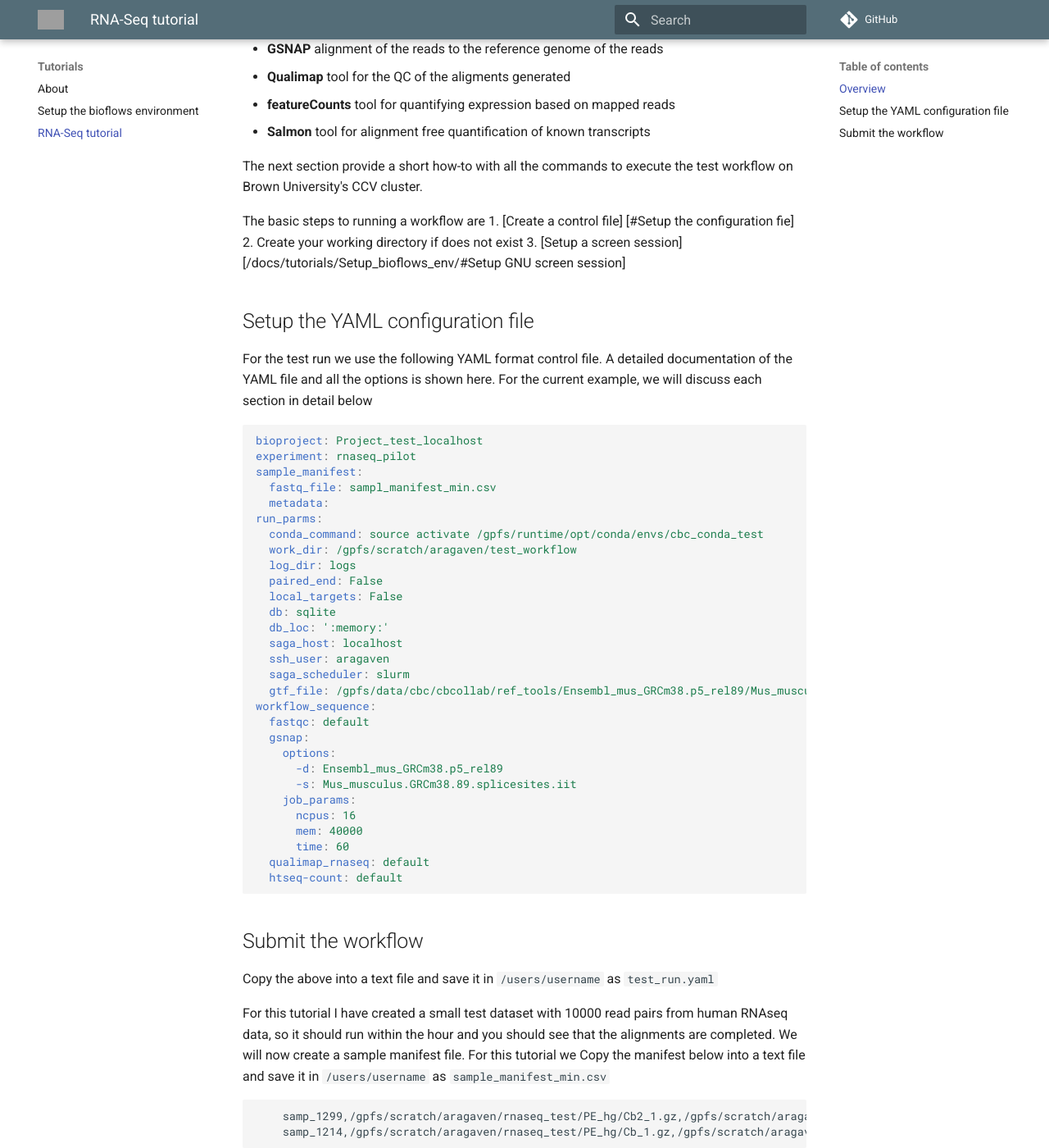
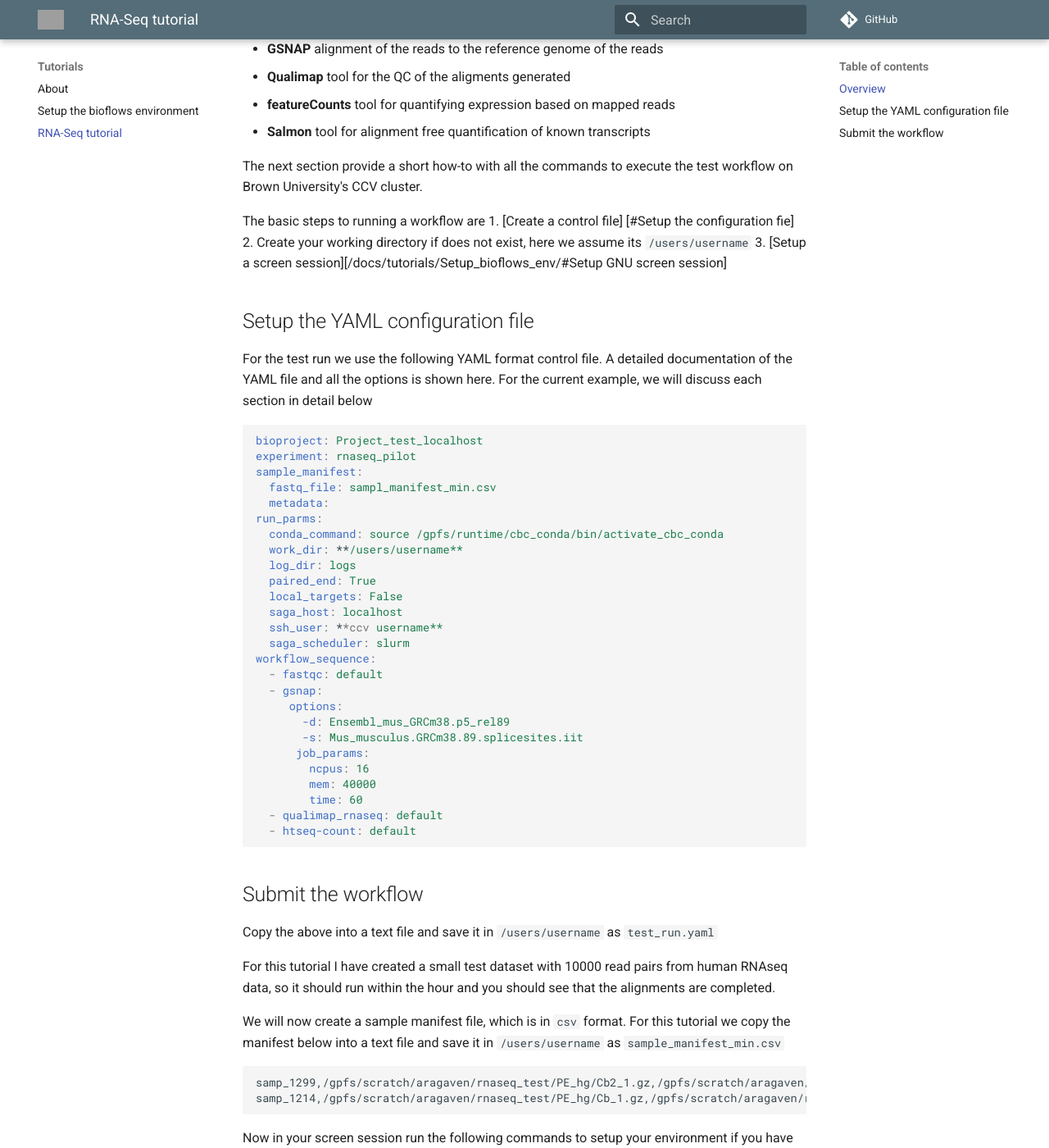
Before and after one commit to compbiocore/bioflows, an MkDocs documentation site: the page built from docs/tutorials/rna-seq_tutorial.md, in a window 1280 px wide and 1400 px high, scrolled down 332 px. Shown: the whole window at 82% size. Built offline with MkDocs 1.6.1 and Material for MkDocs 9.7.7, drawn with Linux system fonts in a browser that asks for light colours; comment, search, counter and statistics services are not loaded; some of the changed text lies outside the part shown; grey boxes are pictures that could not be loaded.

Commit message:
updated docs

````diff
--- a/docs/tutorials/rna-seq_tutorial.md
+++ b/docs/tutorials/rna-seq_tutorial.md
@@ -16,7 +16,7 @@ execute the test workflow on Brown University's CCV cluster.
 
  The basic steps to running a workflow are
  1. [Create a control file] [#Setup the configuration fie]
- 2. Create your working directory if does not exist
+ 2. Create your working directory if does not exist, here we assume its `/users/username`
  3. [Setup a screen session][/docs/tutorials/Setup_bioflows_env/#Setup GNU screen session]
 
 ## Setup the YAML configuration file
@@ -32,45 +32,40 @@ sample_manifest:
   fastq_file: sampl_manifest_min.csv
   metadata:
 run_parms:
-  conda_command: source activate /gpfs/runtime/opt/conda/envs/cbc_conda_test
-  work_dir: /gpfs/scratch/aragaven/test_workflow
+  conda_command: source /gpfs/runtime/cbc_conda/bin/activate_cbc_conda
+  work_dir: **/users/username**
   log_dir: logs
-  paired_end: False
+  paired_end: True
   local_targets: False
-  db: sqlite
-  db_loc: ':memory:'
   saga_host: localhost
-  ssh_user: aragaven
+  ssh_user: **ccv username**
   saga_scheduler: slurm
-  gtf_file: /gpfs/data/cbc/cbcollab/ref_tools/Ensembl_mus_GRCm38.p5_rel89/Mus_musculus.GRCm38.89.gtf
 workflow_sequence:
-  fastqc: default
-  gsnap:
-    options:
-      -d: Ensembl_mus_GRCm38.p5_rel89
-      -s: Mus_musculus.GRCm38.89.splicesites.iit
-    job_params:
-      ncpus: 16
-      mem: 40000
-      time: 60
-  qualimap_rnaseq: default
-  htseq-count: default
+  - fastqc: default
+  - gsnap:
+     options:
+       -d: Ensembl_mus_GRCm38.p5_rel89
+       -s: Mus_musculus.GRCm38.89.splicesites.iit
+      job_params:
+        ncpus: 16
+        mem: 40000
+        time: 60
+  - qualimap_rnaseq: default
+  - htseq-count: default
 
 ```
 
 ## Submit the workflow
 
-Copy the above into a text file and save it in `/users/username` as
-`test_run.yaml`
+Copy the above into a text file and save it in `/users/username` as `test_run.yaml`
 
-For this tutorial I have created a small test dataset with 10000 read pairs from human RNAseq data, so it should run within the hour and you should
-see that the alignments are completed.
-We will now create a sample manifest file. For this tutorial we Copy the manifest below into a text file and save it in
-`/users/username` as `sample_manifest_min.csv`
+For this tutorial I have created a small test dataset with 10000 read pairs from human RNAseq data, so it should run within the hour and you should see that the alignments are completed.
+
+We will now create a sample manifest file, which is in `csv` format. For this tutorial we copy the manifest below into a text file and save it in `/users/username` as `sample_manifest_min.csv`
 
 ```
-    samp_1299,/gpfs/scratch/aragaven/rnaseq_test/PE_hg/Cb2_1.gz,/gpfs/scratch/aragaven/rnaseq_test/PE_hg/Cb2_2.gz
-    samp_1214,/gpfs/scratch/aragaven/rnaseq_test/PE_hg/Cb_1.gz,/gpfs/scratch/aragaven/rnaseq_test/PE_hg/Cb_2.gz
+samp_1299,/gpfs/scratch/aragaven/rnaseq_test/PE_hg/Cb2_1.gz,/gpfs/scratch/aragaven/rnaseq_test/PE_hg/Cb2_2.gz
+samp_1214,/gpfs/scratch/aragaven/rnaseq_test/PE_hg/Cb_1.gz,/gpfs/scratch/aragaven/rnaseq_test/PE_hg/Cb_2.gz
 ```
 
 Now in your screen session run the following commands to setup your
````
Also changed, not shown: other parts of docs/tutorials/rna-seq_tutorial.md (+2 -2 lines).
